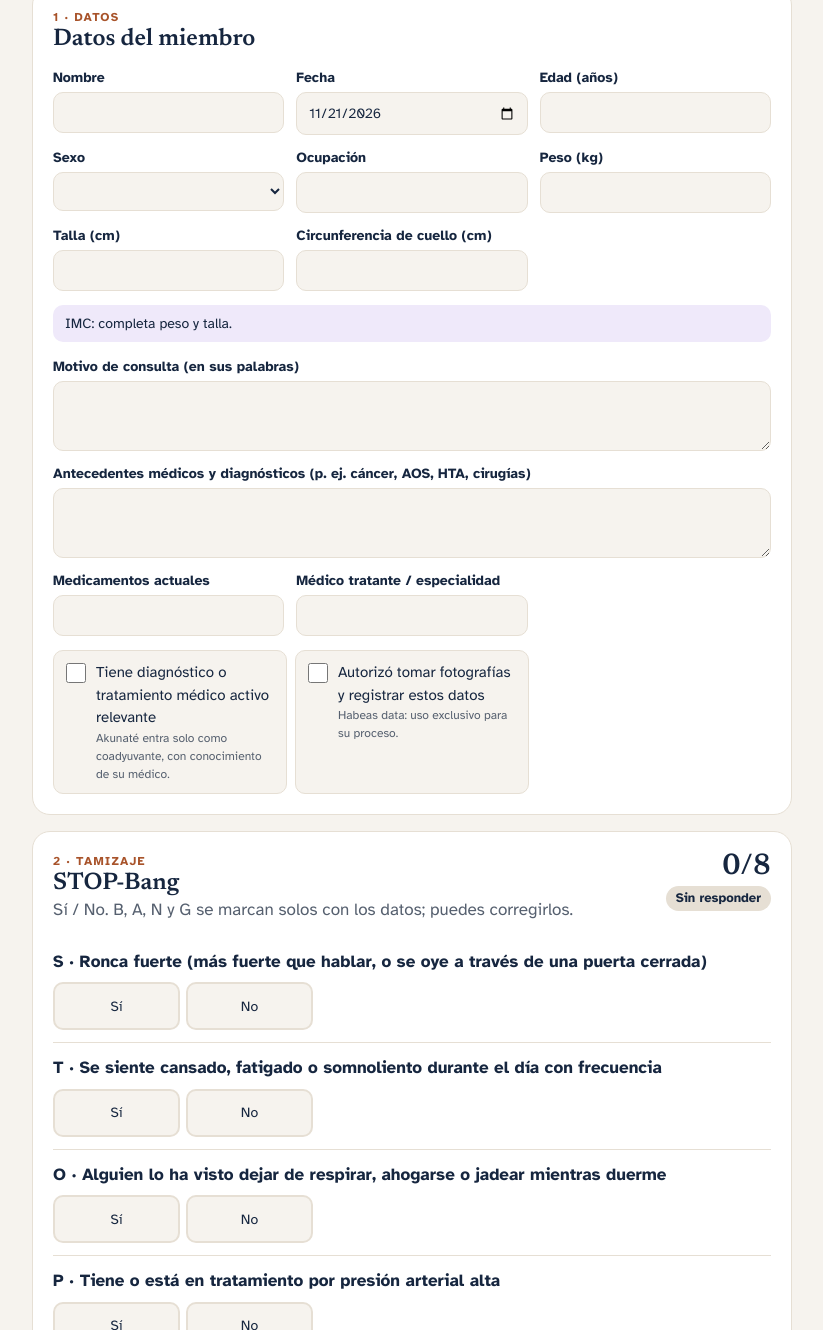
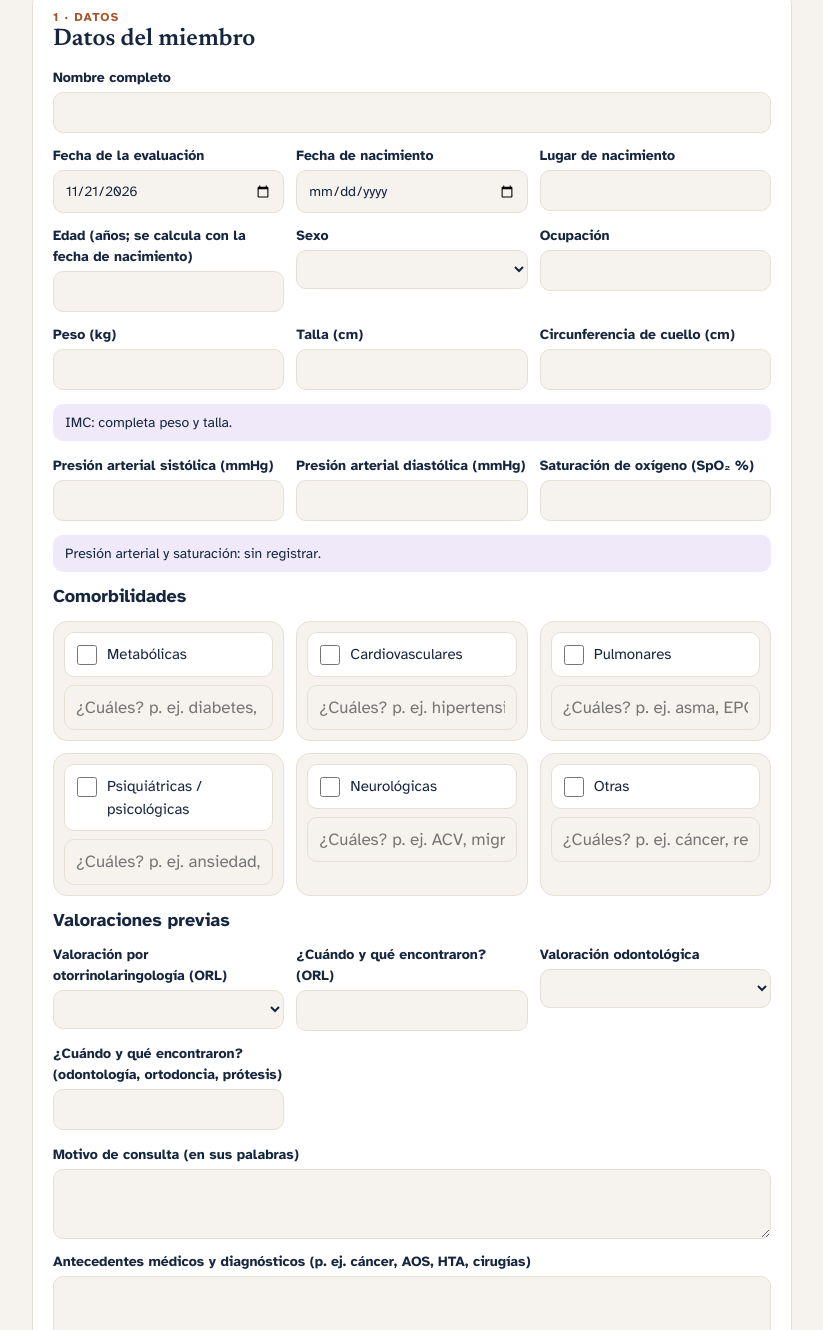
Before and after one commit to elianarivera10/akunate-portal, a plain HTML site: page evaluacion/index.html in a window 1280 px wide. Shown: the part 337-1667 px from the top of the page, without its empty margins (228-1051 px from the left). Drawn offline with Linux system fonts and the light colour scheme.

Commit message:
Evaluación: nombre completo, nacimiento, PA, SpO2, comorbilidades por categoría y valoraciones ORL y odontológica
Co-Authored-By: Claude Opus 5.5 <noreply@anthropic.com>
Claude-Session: https://claude.ai/code/session_0185RMPxku7ksdnMbDfQV2Bq

```diff
--- a/evaluacion/index.html
+++ b/evaluacion/index.html
@@ -126,9 +126,11 @@ input:focus,select:focus,textarea:focus{outline:none;border-color:var(--night)}
   <section class="card" id="datos">
     <div><p class="eyebrow">1 · Datos</p><h2>Datos del miembro</h2></div>
     <div class="fields">
-      <label class="f">Nombre<input type="text" data-k="nombre" autocomplete="off"></label>
-      <label class="f">Fecha<input type="date" data-k="fecha"></label>
-      <label class="f">Edad (años)<input type="number" data-k="edad" min="0" max="120" inputmode="numeric"></label>
+      <label class="f wide">Nombre completo<input type="text" data-k="nombre" autocomplete="off"></label>
+      <label class="f">Fecha de la evaluación<input type="date" data-k="fecha"></label>
+      <label class="f">Fecha de nacimiento<input type="date" data-k="fnac"></label>
+      <label class="f">Lugar de nacimiento<input type="text" data-k="lnac" autocomplete="off"></label>
+      <label class="f">Edad (años; se calcula con la fecha de nacimiento)<input type="number" data-k="edad" min="0" max="120" inputmode="numeric"></label>
       <label class="f">Sexo<select data-k="sexo"><option value=""></option><option value="F">Femenino</option><option value="M">Masculino</option></select></label>
       <label class="f">Ocupación<input type="text" data-k="ocupacion" autocomplete="off"></label>
       <label class="f">Peso (kg)<input type="number" data-k="peso" step="0.1" inputmode="decimal"></label>
@@ -136,6 +138,21 @@ input:focus,select:focus,textarea:focus{outline:none;border-color:var(--night)}
       <label class="f">Circunferencia de cuello (cm)<input type="number" data-k="cuello" step="0.5" inputmode="decimal"></label>
     </div>
     <p class="calc" id="imc">IMC: completa peso y talla.</p>
+    <div class="fields">
+      <label class="f">Presión arterial sistólica (mmHg)<input type="number" data-k="pas" inputmode="numeric"></label>
+      <label class="f">Presión arterial diastólica (mmHg)<input type="number" data-k="pad" inputmode="numeric"></label>
+      <label class="f">Saturación de oxígeno (SpO₂ %)<input type="number" data-k="spo2" min="50" max="100" inputmode="numeric"></label>
+    </div>
+    <p class="calc" id="signos">Presión arterial y saturación: sin registrar.</p>
+    <h3>Comorbilidades</h3>
+    <div class="slots" id="comor"></div>
+    <h3>Valoraciones previas</h3>
+    <div class="fields">
+      <label class="f">Valoración por otorrinolaringología (ORL)<select data-k="orl"><option></option><option>Sí</option><option>No</option><option>No recuerda</option></select></label>
+      <label class="f">¿Cuándo y qué encontraron? (ORL)<input type="text" data-k="orlDet" autocomplete="off"></label>
+      <label class="f">Valoración odontológica<select data-k="odon"><option></option><option>Sí</option><option>No</option><option>No recuerda</option></select></label>
+      <label class="f">¿Cuándo y qué encontraron? (odontología, ortodoncia, prótesis)<input type="text" data-k="odonDet" autocomplete="off"></label>
+    </div>
     <div class="fields">
       <label class="f wide">Motivo de consulta (en sus palabras)<textarea data-k="motivo"></textarea></label>
       <label class="f wide">Antecedentes médicos y diagnósticos (p. ej. cáncer, AOS, HTA, cirugías)<textarea data-k="antecedentes"></textarea></label>
@@ -254,6 +271,7 @@ input:focus,select:focus,textarea:focus{outline:none;border-color:var(--night)}
 <script>
 "use strict";
 const KEY="akunate-eval-borrador";
+const COMOR=[["Metabólicas","p. ej. diabetes, obesidad, hipotiroidismo, dislipidemia"],["Cardiovasculares","p. ej. hipertensión, arritmia, infarto"],["Pulmonares","p. ej. asma, EPOC"],["Psiquiátricas / psicológicas","p. ej. ansiedad, depresión"],["Neurológicas","p. ej. ACV, migraña, Parkinson"],["Otras","p. ej. cáncer, reflujo, alergias"]];
 let S={};
 try{S=JSON.parse(sessionStorage.getItem(KEY)||"{}")||{}}catch(e){S={}}
 function save(){try{sessionStorage.setItem(KEY,JSON.stringify(S))}catch(e){}}
@@ -313,6 +331,7 @@ EP.forEach((t,i)=>$("ep-q").appendChild(qrow((i+1)+". "+t,seg("ep"+i,EPO.map((o,
 AT.forEach(([t,o],i)=>$("at-q").appendChild(qrow((i+1)+". "+t,seg("at"+i,o.map((x,v)=>[String(v),"<b>"+v+"</b>"+x])))));
 EAT.forEach((t,i)=>$("eat-q").appendChild(qrow((i+1)+". "+t,seg("eat"+i,[0,1,2,3,4].map(v=>[String(v),"<b>"+v+"</b>"])))));
 checks("deg",DEG,"dg");
+COMOR.forEach(([t,ej],i)=>{const d=document.createElement("div");d.className="slot";d.innerHTML='<label class="ck" style="background:var(--surface)"><input type="checkbox" data-k="cm'+i+'"><span></span></label><input type="text" data-k="cmd'+i+'" autocomplete="off">';d.querySelector("span").textContent=t;d.querySelector('input[type=text]').placeholder="¿Cuáles? "+ej;$("comor").appendChild(d)});
 function shrink(file){return new Promise((ok,no)=>{const u=URL.createObjectURL(file);const im=new Image();im.onload=()=>{const m=1100,k=Math.min(1,m/Math.max(im.width,im.height));const c=document.createElement("canvas");c.width=Math.round(im.width*k);c.height=Math.round(im.height*k);c.getContext("2d").drawImage(im,0,0,c.width,c.height);URL.revokeObjectURL(u);ok(c.toDataURL("image/jpeg",0.72))};im.onerror=()=>{URL.revokeObjectURL(u);no()};im.src=u})}
 async function putPhoto(i,file){if(!file||!/^image\//.test(file.type))return;try{P["f"+i]=await shrink(file);saveP();drawSlot(i);update()}catch(e){toast("No se pudo leer esa imagen")}}
 function drawSlot(i){const pic=document.querySelector('.slot[data-i="'+i+'"] .pic');pic.innerHTML="";if(P["f"+i]){const im=document.createElement("img");im.src=P["f"+i];im.alt=FOTOS[i][0];const x=document.createElement("button");x.type="button";x.className="x";x.textContent="Quitar";x.onclick=e=>{e.stopPropagation();delete P["f"+i];saveP();drawSlot(i);update()};pic.append(im,x)}else pic.textContent="Arrastra o toca para agregar foto"}
@@ -368,8 +387,14 @@ const SBL=["Riesgo bajo","Riesgo intermedio","Riesgo alto"],EPL=["Somnolencia no
 const EATL=["Sin riesgo aparente de disfagia","Posible riesgo de disfagia"];
 const CLS=[["ok","warn","alert"],["ok","warn","alert","alert"],["ok","warn"]];
 
+function edadDe(f){if(!f)return null;const[y,m,d]=f.split("-").map(Number);const h=new Date();let e=h.getFullYear()-y;if(h.getMonth()+1<m||(h.getMonth()+1===m&&h.getDate()<d))e--;return e>=0&&e<130?e:null}
 function update(){
+  const ef=edadDe(S.fnac);if(ef!=null&&String(S.edad)!==String(ef)){S.edad=String(ef);document.querySelector('[data-k="edad"]').value=ef}
   const r=calc();save();
+  const pas=num(S.pas),pad=num(S.pad),sp=num(S.spo2),sg=[];
+  if(pas&&pad)sg.push("PA "+pas+"/"+pad+" mmHg"+(pas>=140||pad>=90?" (elevada: sugerir control con su médico)":""));
+  if(sp)sg.push("SpO₂ "+sp+"%"+(sp<94?" (baja: sugerir valoración médica)":""));
+  $("signos").textContent=sg.length?sg.join(" · "):"Presión arterial y saturación: sin registrar.";
   $("imc").textContent=r.imc?"IMC: "+r.imc.toFixed(1)+" kg/m²"+(r.imc>35?" (mayor de 35)":""):"IMC: completa peso y talla.";
   $("sb-n").textContent=r.sb.s+"/8";$("nav-sb").textContent=r.sb.c?r.sb.s:"–";
   if(r.sb.c){pill("sb-p",SBL[r.sbLevel]+(r.sb.c<8?" ("+r.sb.c+"/8 resp.)":""),CLS[0][r.sbLevel]);onRange("sb-r",r.sb.s>=5?2:r.sb.s>=3?1:0)}else{pill("sb-p","Sin responder");onRange("sb-r",-1)}
@@ -391,7 +416,7 @@ function flagsOf(r){
   if(r.at.c&&r.atLevel===1)f.push(["warn","Atenas ≥ 6: señales compatibles con insomnio. Trabajar higiene del sueño y, si persisten, consultar con un profesional en sueño."]);
   const eatAlt=r.eat.c&&r.eatLevel===1;
   if(eatAlt||r.deg.length)f.push(["alert",(eatAlt?"EAT-10 = "+r.eat.s+" (3 o más): posible riesgo de disfagia":"")+(eatAlt&&r.deg.length?". ":"")+(r.deg.length?"Señales de alerta en deglución ("+r.deg.length+")":"")+". Recomendar valoración clínica de la deglución, incluida una prueba con espesantes (volumen-viscosidad), en una sesión posterior. No atribuir estas señales a la apnea sin esa valoración."]);
-  if(S.dxmedico||(S.antecedentes||"").trim())f.push(["warn","Antecedentes médicos: Akunaté solo como coadyuvante, con conocimiento de su médico tratante y sin reemplazar su tratamiento."]);
+  if(S.dxmedico||(S.antecedentes||"").trim()||COMOR.some((_,i)=>S["cm"+i]))f.push(["warn","Antecedentes médicos: Akunaté solo como coadyuvante, con conocimiento de su médico tratante y sin reemplazar su tratamiento."]);
   if(!f.length)f.push(["ok","Sin alertas por ahora. Completa los cuestionarios para afinar el resumen."]);
   return f}
 function renderFlags(r){const box=$("flags");box.innerHTML="";flagsOf(r).forEach(([c,t])=>{const d=document.createElement("div");d.className="flag "+c;d.textContent=t;box.appendChild(d)})}
@@ -404,9 +429,15 @@ function build(){
   L.push("Fecha: "+fechaLarga(S.fecha)+" · Akunaté® · Dra. Eliana Rivera");
   L.push("");
   L.push("## Datos");
+  L.push("- Fecha de nacimiento: "+(S.fnac?fechaLarga(S.fnac):"—")+" · Lugar de nacimiento: "+v(S.lnac));
   L.push("- Edad: "+v(S.edad)+" años · Sexo: "+(S.sexo==="M"?"Masculino":S.sexo==="F"?"Femenino":"—")+" · Ocupación: "+v(S.ocupacion));
   L.push("- Peso: "+v(S.peso)+" kg · Talla: "+v(S.talla)+" cm · IMC: "+(r.imc?r.imc.toFixed(1):"—")+" · Cuello: "+v(S.cuello)+" cm");
+  L.push("- Presión arterial: "+(S.pas&&S.pad?S.pas+"/"+S.pad+" mmHg":"—")+" · SpO₂: "+(S.spo2?S.spo2+"%":"—"));
   L.push("- Motivo de consulta: "+v(S.motivo));
+  const cms=COMOR.map(([t],i)=>S["cm"+i]||(S["cmd"+i]||"").trim()?t+": "+v(S["cmd"+i]):null).filter(Boolean);
+  L.push("- Comorbilidades: "+(cms.length?"":"ninguna referida"));cms.forEach(c=>L.push("  - "+c));
+  L.push("- Valoración ORL previa: "+v(S.orl)+((S.orlDet||"").trim()?" · "+S.orlDet.trim():""));
+  L.push("- Valoración odontológica previa: "+v(S.odon)+((S.odonDet||"").trim()?" · "+S.odonDet.trim():""));
   L.push("- Antecedentes médicos: "+v(S.antecedentes));
   L.push("- Medicamentos: "+v(S.medicamentos)+" · Médico tratante: "+v(S.medico));
   L.push("- Autorización de fotos y registro: "+(S.consentimiento?"Sí":"Pendiente"));
```
